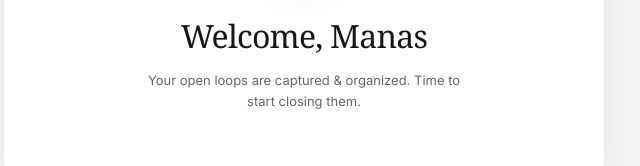
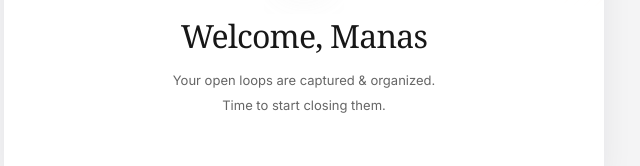
Before and after one commit to Manasdangi/SolFoundary-Assignment, a React (Vite) app: page / in a window 1280 px wide. Shown: the part 234-400 px from the top of the page, without its empty margins (336-976 px from the left). Built offline with nearby package versions, Linux system fonts and the light colour scheme.

Commit message:
Refactor onboarding flow by removing unused components, updating README for clarity, and enhancing animation styles.

```diff
--- a/src/components/modules/onboarding/OnboardingFlow.tsx
+++ b/src/components/modules/onboarding/OnboardingFlow.tsx
@@ -1,6 +1,6 @@
 import { useCallback, useState } from "react";
-import { OnboardingCard } from "./OnboardingCard";
-import { CtaFooter } from "./CtaFooter";
+import { OnboardingCard } from "./components/OnboardingCard";
+import { CtaFooter } from "./components/CtaFooter";
 import {
   getOnboardingCardData,
   TOTAL_STEPS,
@@ -10,7 +10,7 @@ export function OnboardingFlow() {
   const [step, setStep] = useState(0);
   const [textExiting, setTextExiting] = useState(false);
   /** Bumps after each transition so heading block fades in (skipped on first paint). */
-  const [enterNonce, setEnterNonce] = useState(0);
+  const [transitionKey, setTransitionKey] = useState(0);
   const [ctaReady, setCtaReady] = useState(false);
 
   const goNext = useCallback(() => {
@@ -22,7 +22,7 @@ export function OnboardingFlow() {
 
   const onTextExitComplete = useCallback(() => {
     setStep((s) => (s >= TOTAL_STEPS - 1 ? 0 : s + 1));
-    setEnterNonce((n) => n + 1);
+    setTransitionKey((n) => n + 1);
     setTextExiting(false);
   }, []);
 
@@ -36,7 +36,7 @@ export function OnboardingFlow() {
           textExiting={textExiting}
           onTextEnterComplete={() => setCtaReady(true)}
           onTextExitComplete={onTextExitComplete}
-          headingEnterNonce={enterNonce}
+          transitionKey={transitionKey}
         />
       </main>
 
--- a/src/components/modules/onboarding/AnalyzedSoFar.tsx
+++ b/src/components/modules/onboarding/components/AnalyzedSoFar.tsx
@@ -1,5 +1,5 @@
+import type { AnalyzedSoFarData, SummaryRow } from "../type";
 import { Row } from "./Row";
-import type { AnalyzedSoFarData, SummaryRow } from "./type";
 
 type AnalyzedSoFarProps = {
   data: AnalyzedSoFarData;
--- a/src/components/modules/onboarding/CtaFooter.tsx
+++ b/src/components/modules/onboarding/components/CtaFooter.tsx
@@ -1,7 +1,7 @@
 import type { AnimationEvent } from "react";
 import { useState } from "react";
-import { EnterKeyIcon } from "../../icons/EnterKeyIcon";
-import { Button } from "../../ui/Button";
+import { EnterKeyIcon } from "../../../icons/EnterKeyIcon";
+import { Button } from "../../../ui/Button";
 
 const STEP_CTAS = ["Let's go", "Show me what you found", "Proceed"] as const;
 
--- a/src/components/modules/onboarding/Insights.tsx
+++ b/src/components/modules/onboarding/components/Insights.tsx
@@ -1,5 +1,5 @@
+import type { SummaryRow } from "../type";
 import { Row } from "./Row";
-import type { SummaryRow } from "./type";
 
 type InsightsProps = {
   insights: SummaryRow[];
--- a/src/components/modules/onboarding/OnboardingCard.tsx
+++ b/src/components/modules/onboarding/components/OnboardingCard.tsx
@@ -5,19 +5,19 @@ import {
   useRef,
   useState,
 } from "react";
-import { Card } from "../../ui/Card";
+import { Card } from "../../../ui/Card";
 import { CardContent } from "./CardContent";
 import { Notes } from "./Notes";
 import { AnalyzedSoFar } from "./AnalyzedSoFar";
 import { Insights } from "./Insights";
-import type { OnboardingCardData } from "./type";
+import type { OnboardingCardData } from "../type";
 
 type OnboardingCardProps = {
   data: OnboardingCardData;
   textExiting?: boolean;
   onTextExitComplete?: () => void;
   onTextEnterComplete?: () => void;
-  headingEnterNonce?: number;
+  transitionKey?: number;
 };
 
 export function OnboardingCard({
@@ -25,35 +25,36 @@ export function OnboardingCard({
   textExiting = false,
   onTextExitComplete,
   onTextEnterComplete,
-  headingEnterNonce = 0,
+  transitionKey = 0,
 }: OnboardingCardProps) {
-  const { title, subtitle, subtitleLines, analyzedSoFar, insights, notes } =
-    data;
-
-  const lines = subtitleLines?.length
-    ? [...subtitleLines]
-    : subtitle
-      ? [subtitle]
-      : [];
+  const { title, subtitle, analyzedSoFar, insights, notes } = data;
   const hasNotes = notes != null;
   const hasLower = analyzedSoFar != null || insights.length > 0 || hasNotes;
 
   const [insightsRevealed, setInsightsRevealed] = useState(false);
+  // Ready state of the card.
   const [ready, setReady] = useState(true);
+  const [lowerHeight, setLowerHeight] = useState(0);
+
+  // Refs for the lower section. These are used to animate the lower section.
   const lowerRevealRef = useRef<HTMLDivElement>(null);
   const lowerContentRef = useRef<HTMLDivElement>(null);
-  const [lowerHeight, setLowerHeight] = useState(0);
-  const prevNonceRef = useRef(headingEnterNonce);
+
+  // Ref for the previous transition key. This is used to check if the transition key has changed.
+  const prevNonceRef = useRef(transitionKey);
+
   const onTextEnterCompleteRef = useRef(onTextEnterComplete);
   onTextEnterCompleteRef.current = onTextEnterComplete;
 
-  if (prevNonceRef.current !== headingEnterNonce) {
-    prevNonceRef.current = headingEnterNonce;
+  // Transition key changes when the text enters the card.
+  if (prevNonceRef.current !== transitionKey) {
+    prevNonceRef.current = transitionKey;
     if (insightsRevealed) setInsightsRevealed(false);
     if (lowerHeight !== 0) setLowerHeight(0);
     if (ready) setReady(false);
   }
 
+  // Handles the text entering the card.
   const handleTextEnterComplete = useCallback(() => {
     setInsightsRevealed(true);
     if (!hasLower) {
@@ -65,6 +66,7 @@ export function OnboardingCard({
     }
   }, [hasLower]);
 
+  // After insights are revealed, wait for the margin-top transition on the lower panel to finish, then notify parent.
   useEffect(() => {
     if (!insightsRevealed || !hasLower) return;
     if (window.matchMedia("(prefers-reduced-motion: reduce)").matches) return;
@@ -92,7 +94,7 @@ export function OnboardingCard({
     };
 
     el.addEventListener("transitionend", onEnd);
-    const timeoutId = window.setTimeout(finish, 2000);
+    const timeoutId = window.setTimeout(finish, 900);
 
     return () => {
       el.removeEventListener("transitionend", onEnd);
@@ -100,17 +102,20 @@ export function OnboardingCard({
     };
   }, [insightsRevealed, hasLower]);
 
+  // Capture the natural height of the lower section so we can animate its reveal via negative margin-top.
   useLayoutEffect(() => {
     const el = lowerContentRef.current;
     if (el) setLowerHeight(el.scrollHeight);
   }, [data]);
 
+  // After a synchronous reset (ready → false), flip back to true on the next frame so the browser paints the zeroed-out state before the component becomes visible again.
   useLayoutEffect(() => {
     if (!ready) {
       requestAnimationFrame(() => setReady(true));
     }
   }, [ready]);
 
+  // When reduced-motion is active, skip CSS transitions and fire the enter-complete callback immediately.
   useLayoutEffect(() => {
     if (textExiting) return;
     if (!window.matchMedia("(prefers-reduced-motion: reduce)").matches) return;
@@ -118,33 +123,37 @@ export function OnboardingCard({
     return () => cancelAnimationFrame(id);
   }, [
     textExiting,
-    headingEnterNonce,
+    transitionKey,
     title,
-    lines.join("\n"),
+    subtitle.join("\n"),
     handleTextEnterComplete,
   ]);
 
+  /* ── Render ─────────────────────────────────────────────── */
+
   return (
-    <div className="w-[600px] max-w-full" style={ready ? undefined : { opacity: 0 }}>
+    <div
+      className="w-[600px] max-w-full"
+      style={ready ? undefined : { opacity: 0 }}
+    >
+      {/* Card */}
       <Card
         className="relative z-10 w-full max-w-none overflow-hidden"
         contentClassName="flex flex-col p-0"
-        style={{
-          minHeight: 300,
-          height: "auto",
-        }}
+        style={{ minHeight: 300, height: "auto" }}
       >
         <div className="flex min-h-[300px] shrink-0 flex-col text-center">
           <CardContent
             title={title}
-            subtitle={lines}
+            subtitle={subtitle}
             textExiting={textExiting}
-            headingEnterNonce={headingEnterNonce}
+            transitionKey={transitionKey}
             onTextExitComplete={onTextExitComplete}
             onTextEnterComplete={handleTextEnterComplete}
           />
         </div>
       </Card>
+      {/* Lower section */}
       {hasLower && (
         <div
           ref={lowerRevealRef}
--- a/src/components/modules/onboarding/Row.tsx
+++ b/src/components/modules/onboarding/components/Row.tsx
@@ -1,5 +1,5 @@
-import type { SummaryRow } from "./type";
-import { ICON_SPRITE } from "../../icons/iconSprite";
+import type { SummaryRow } from "../type";
+import { ICON_SPRITE } from "../../../icons/iconSprite";
 import { Segment } from "./Segment";
 
 type RowProps = {
--- a/src/components/modules/onboarding/Segment.tsx
+++ b/src/components/modules/onboarding/components/Segment.tsx
@@ -1,5 +1,5 @@
-import type { SummaryRowSegment } from "./type";
-import { ICON_SPRITE } from "../../icons/iconSprite";
+import { ICON_SPRITE } from "../../../icons/iconSprite";
+import type { SummaryRowSegment } from "../type";
 
 type SegmentProps = {
   segment: SummaryRowSegment;
--- a/src/components/modules/onboarding/type.ts
+++ b/src/components/modules/onboarding/type.ts
@@ -19,8 +19,7 @@ export type AnalyzedSoFarData = {
 
 export type OnboardingCardData = {
   title: string;
-  subtitle?: string;
-  subtitleLines?: readonly string[];
+  subtitle: string[];
   analyzedSoFar?: AnalyzedSoFarData;
   insights: SummaryRow[];
   notes: string | null;
--- a/src/data/onboardingConfig.ts
+++ b/src/data/onboardingConfig.ts
@@ -3,15 +3,17 @@ import type { OnboardingCardData } from "../components/modules/onboarding/type";
 const ONBOARDING_STEPS: OnboardingCardData[] = [
   {
     title: "Welcome, Manas",
-    subtitle:
-      "Your open loops are captured & organized. Time to start closing them.",
+    subtitle: [
+      "Your open loops are captured & organized.",
+      "Time to start closing them.",
+    ],
     insights: [],
     notes: null,
   },
   {
     title: "First, here’s what we sifted through so far...",
-    subtitleLines: [
-      "This is across the last 14 days. ",
+    subtitle: [
+      "This is across the last 14 days.",
       "Open loops from earlier will be captured soon.",
     ],
     analyzedSoFar: {
@@ -27,8 +29,8 @@ const ONBOARDING_STEPS: OnboardingCardData[] = [
     notes: null,
   },
   {
-    title: "Across your Slack, here's what we found",
-    subtitle: "Sol will continue to find older & newer items over time",
+    title: "Across your Slack, here's what we found.",
+    subtitle: ["Sol will continue to find older & newer items over time."],
     insights: [
       {
         id: "collaborating",
@@ -62,6 +64,5 @@ export const TOTAL_STEPS = ONBOARDING_STEPS.length;
 
 export function getOnboardingCardData(step: number): OnboardingCardData {
   const data = ONBOARDING_STEPS[step];
-  if (!data) throw new Error(`Invalid onboarding step: ${step}`);
   return data;
 }
--- a/src/index.css
+++ b/src/index.css
@@ -5,7 +5,6 @@
   --font-body: 'Inter', ui-sans-serif, system-ui, sans-serif;
 }
 
-/* ── Keyframes ─────────────────────────────────────────────── */
 
 @keyframes fade-in {
   from { opacity: 0; }
@@ -17,7 +16,6 @@
   to { opacity: 0; }
 }
 
-/* ── Onboarding animation utilities ────────────────────────── */
 
 @layer utilities {
   /* Shared exit animation for title, subtitle, insights, and CTA */
@@ -27,18 +25,18 @@
 
   /* CTA button entrance */
   .cta-fade-in {
-    animation: fade-in 0.4s linear both;
+    animation: fade-in 0.3s linear both;
   }
 
   /* Staggered reveal for title (delay: 250ms) and subtitle (delay: 400ms) */
   .stagger-reveal-1 {
     opacity: 0;
-    animation: fade-in 0.48s linear 0.25s both;
+    animation: fade-in 0.8s linear 0.25s both;
   }
 
   .stagger-reveal-2 {
     opacity: 0;
-    animation: fade-in 0.48s linear 0.4s both;
+    animation: fade-in 0.8s linear 0.4s both;
   }
 }
 
@@ -77,7 +75,6 @@
   }
 }
 
-/* ── Base resets ───────────────────────────────────────────── */
 
 body {
   margin: 0;
```
Also changed, not shown: src/components/modules/onboarding/components/CardContent.tsx (renamed from src/components/modules/onboarding/CardContent.tsx, +4 -4 lines), src/components/modules/onboarding/components/Notes.tsx (renamed from src/components/modules/onboarding/Notes.tsx), 1 other file (tests, documents, lock files or other folders).
